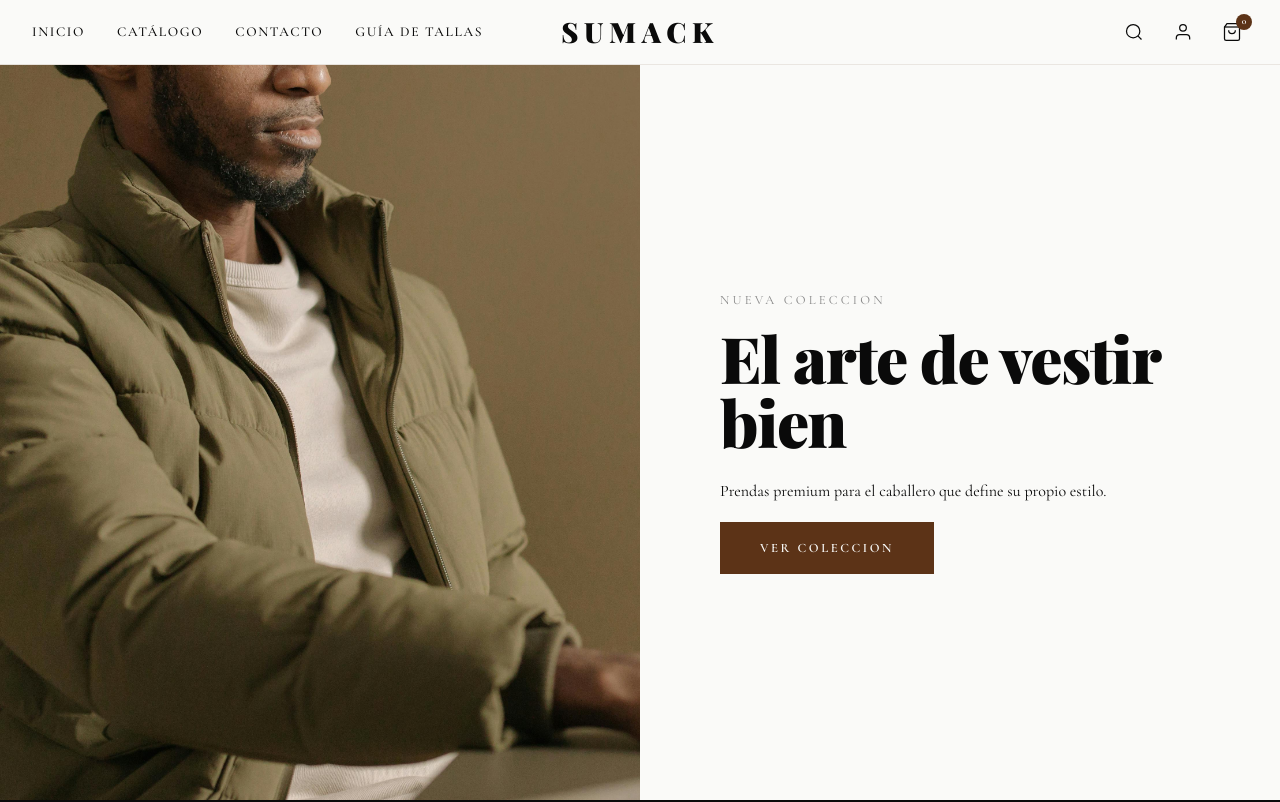
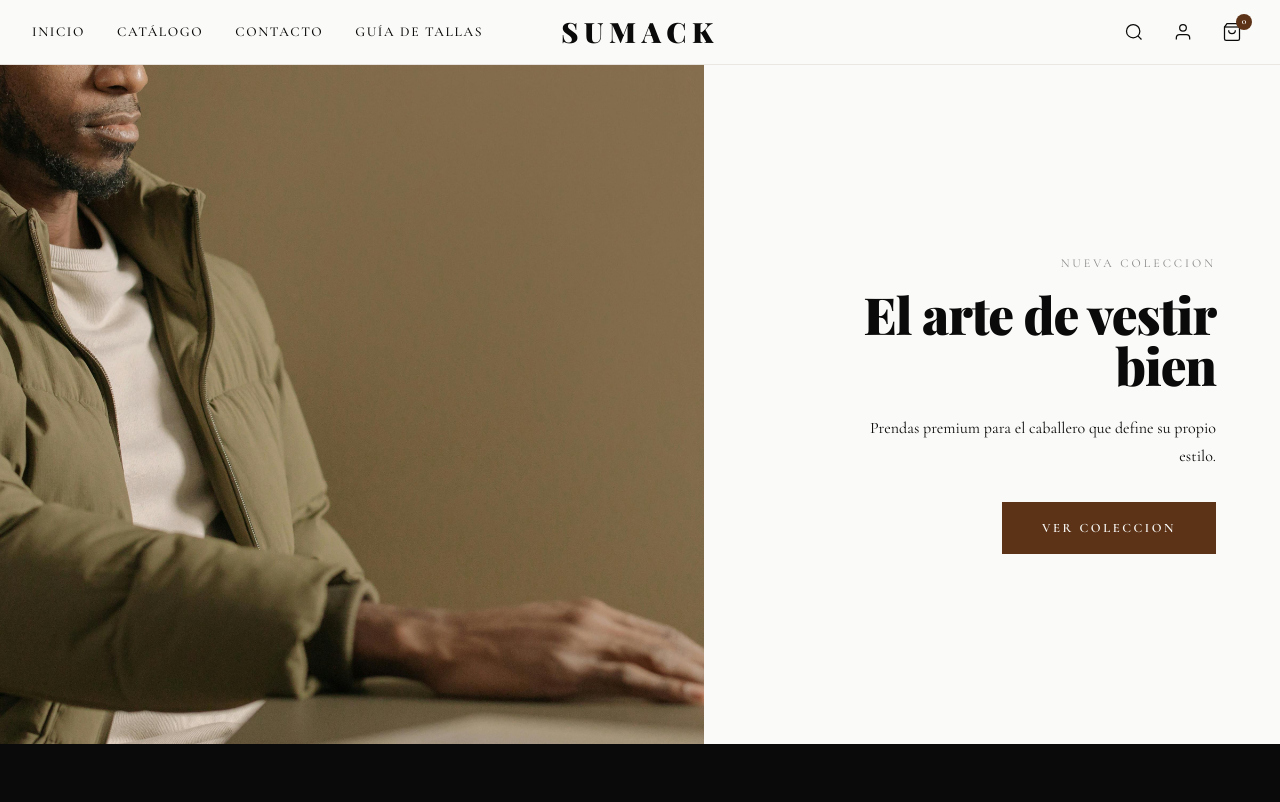
Before and after one commit to jhuniorhuamancuri123-debug/sumackmoda-web, a Next.js app: page / in a window 1280 px wide. Shown: the top 802 px of the page. Built offline with nearby package versions, Linux system fonts and the light colour scheme; no server answers; the database is empty.

Commit message:
fix hero proporciones modelo referencia

```diff
--- a/app/globals.css
+++ b/app/globals.css
@@ -34,33 +34,66 @@ body { font-family: var(--font-body); background: var(--blanco); color: var(--ne
 
 .hero {
   display: grid;
-  grid-template-columns: 1fr 1fr;
-  min-height: calc(100vh - 64px);
+  grid-template-columns: 55% 45%;
+  height: 680px;
   margin-top: 64px;
-  max-height: 800px;
 }
 .hero-img {
   width: 100%;
   height: 100%;
   object-fit: cover;
-  object-position: left top;
+  object-position: center top;
   display: block;
-  }
+}
 .hero-overlay { display: none; }
+
 .hero-content {
   display: flex;
   flex-direction: column;
   justify-content: center;
-  align-items: flex-start;
-  padding: 4rem 5rem;
+  align-items: flex-end;
+  padding: 3rem 4rem;
   background: var(--blanco);
+  text-align: right;
   animation: fadeUp 1s ease forwards;
 }
-.hero-eyebrow { font-family: var(--font-body); font-size: 0.8rem; letter-spacing: 0.25em; text-transform: uppercase; color: var(--gris); margin-bottom: 1rem; }
-.hero-title { font-family: var(--font-display); font-size: clamp(3rem, 5vw, 5rem); font-weight: 900; line-height: 1.0; color: var(--negro); margin-bottom: 1.5rem; letter-spacing: -0.02em; }
-.hero-subtitle { font-family: var(--font-body); font-size: 1rem; color: var(--negro); margin-bottom: 1rem; max-width: 400px; line-height: 1.7; }
-.hero-descripcion { font-family: var(--font-body); font-size: 0.95rem; color: var(--gris); margin-bottom: 2.5rem; max-width: 400px; line-height: 1.7; font-style: italic; }
 
+.hero-eyebrow {
+  font-family: var(--font-body);
+  font-size: 0.75rem;
+  letter-spacing: 0.25em;
+  text-transform: uppercase;
+  color: var(--gris);
+  margin-bottom: 1rem;
+}
+.hero-title {
+  font-family: var(--font-display);
+  font-size: clamp(2.5rem, 4vw, 4.5rem);
+  font-weight: 900;
+  line-height: 1.0;
+  color: var(--negro);
+  margin-bottom: 1.5rem;
+  letter-spacing: -0.02em;
+}
+.hero-subtitle {
+  font-family: var(--font-body);
+  font-size: 1rem;
+  color: var(--negro);
+  margin-bottom: 2rem;
+  max-width: 380px;
+  line-height: 1.7;
+  text-align: right;
+}
+.hero-descripcion {
+  font-family: var(--font-body);
+  font-size: 0.9rem;
+  color: var(--gris);
+  margin-bottom: 2rem;
+  max-width: 380px;
+  line-height: 1.7;
+  font-style: italic;
+  text-align: right;
+}
 .btn-primary { display: inline-block; background: var(--marron); color: var(--blanco); font-family: var(--font-body); font-size: 0.8rem; font-weight: 600; letter-spacing: 0.2em; text-transform: uppercase; text-decoration: none; padding: 1rem 2.5rem; border: none; cursor: pointer; transition: background 0.3s ease; }
 .btn-primary:hover { background: var(--marron-oscuro); }
 .btn-outline { display: inline-block; background: transparent; color: var(--negro); font-family: var(--font-body); font-size: 0.8rem; font-weight: 600; letter-spacing: 0.2em; text-transform: uppercase; text-decoration: none; padding: 1rem 2.5rem; border: 1px solid var(--negro); cursor: pointer; transition: all 0.3s ease; }
```
